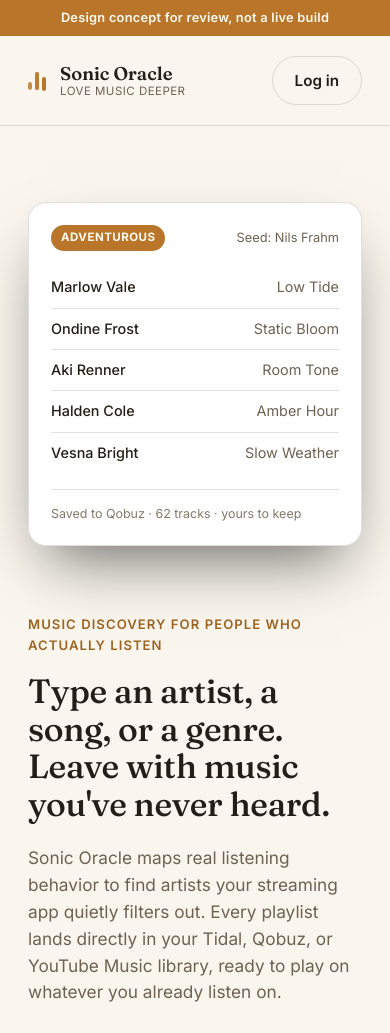
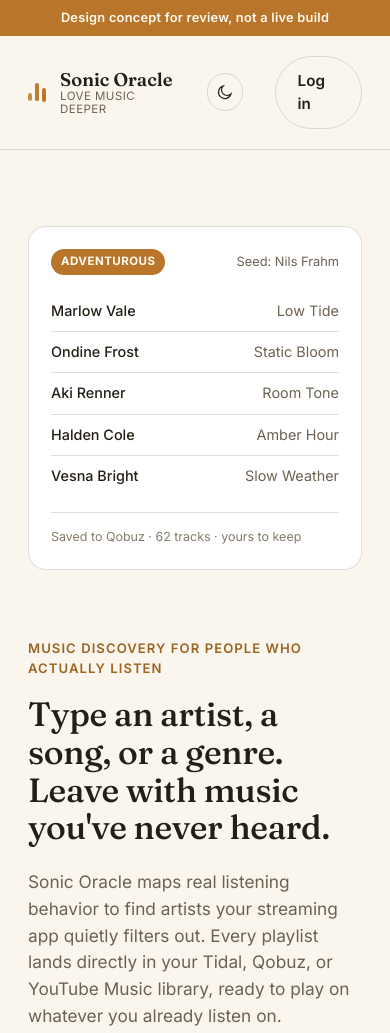
Before and after one commit to kobexamoh/sonic-oracle-homepage-concept, a plain HTML site: page index.html in a window 390 px wide. Shown: the top 1033 px of the page. Drawn offline with Linux system fonts and the light colour scheme.

Commit message:
v2: dark/light toggle, remove gradient/shadow glow effects
- Add data-theme attribute + localStorage-persisted toggle (defaults to
  system prefers-color-scheme), inline head script avoids flash of
  wrong theme.
- difference-col-new: flat --accent-wash tint instead of a
  gradient-to-transparent glow.
- result-card: dropped the wide diffuse box-shadow; border + surface
  contrast only.
- vinyl: replaced the repeating-radial-gradient groove rings with a
  plain two-ring + center-dot outline (no gradient).
- Unified faint-text colors into a --text-faint token, tuned for
  WCAG AA contrast in both themes.

Co-Authored-By: Warp <agent@warp.dev>

```diff
--- a/index.html
+++ b/index.html
@@ -8,6 +8,15 @@
 <link rel="preconnect" href="https://fonts.gstatic.com" crossorigin>
 <link href="https://fonts.googleapis.com/css2?family=Fraunces:ital,opsz,wght@0,9..144,400;0,9..144,500;0,9..144,600;1,9..144,500&family=Inter:wght@400;500;600;700&display=swap" rel="stylesheet">
 <link rel="stylesheet" href="style.css">
+<script>
+(function () {
+  try {
+    var stored = localStorage.getItem("sonic-oracle-theme");
+    var theme = stored || (window.matchMedia("(prefers-color-scheme: light)").matches ? "light" : "dark");
+    document.documentElement.setAttribute("data-theme", theme);
+  } catch (e) {}
+})();
+</script>
 </head>
 <body>
 
@@ -29,6 +38,15 @@
       <a href="#difference">Why it's different</a>
       <a href="#pricing">Pricing</a>
     </nav>
+    <button type="button" class="theme-toggle" id="themeToggle" aria-label="Switch to light mode" aria-pressed="false">
+      <svg class="icon-sun" viewBox="0 0 24 24" fill="none" stroke="currentColor" stroke-width="1.6" aria-hidden="true">
+        <circle cx="12" cy="12" r="4.2"></circle>
+        <path d="M12 2.5v2.4M12 19.1v2.4M4.2 4.2l1.7 1.7M18.1 18.1l1.7 1.7M2.5 12h2.4M19.1 12h2.4M4.2 19.8l1.7-1.7M18.1 5.9l1.7-1.7"></path>
+      </svg>
+      <svg class="icon-moon" viewBox="0 0 24 24" fill="none" stroke="currentColor" stroke-width="1.6" aria-hidden="true">
+        <path d="M20 14.5A8.5 8.5 0 1 1 9.5 4a6.6 6.6 0 1 0 10.5 10.5Z"></path>
+      </svg>
+    </button>
     <a class="btn btn-ghost" href="#pricing">Log in</a>
   </div>
 </header>
@@ -154,5 +172,6 @@
   </div>
 </footer>
 
+<script src="script.js" defer></script>
 </body>
 </html>
--- /dev/null
+++ b/script.js
@@ -0,0 +1,31 @@
+(function () {
+  var STORAGE_KEY = "sonic-oracle-theme";
+  var root = document.documentElement;
+  var toggle = document.getElementById("themeToggle");
+
+  if (!toggle) return;
+
+  function currentTheme() {
+    return root.getAttribute("data-theme") === "light" ? "light" : "dark";
+  }
+
+  function applyTheme(theme) {
+    root.setAttribute("data-theme", theme);
+    toggle.setAttribute("aria-pressed", String(theme === "light"));
+    toggle.setAttribute(
+      "aria-label",
+      theme === "light" ? "Switch to dark mode" : "Switch to light mode"
+    );
+  }
+
+  // Sync the toggle's a11y state with whatever the inline head script already set.
+  applyTheme(currentTheme());
+
+  toggle.addEventListener("click", function () {
+    var next = currentTheme() === "light" ? "dark" : "light";
+    applyTheme(next);
+    try {
+      localStorage.setItem(STORAGE_KEY, next);
+    } catch (e) {}
+  });
+})();
--- a/style.css
+++ b/style.css
@@ -1,16 +1,35 @@
 :root {
+  --bg: #0e0d0a;
+  --bg-alt: #16140f;
+  --surface: #1c1a15;
+  --surface-line: rgba(245, 241, 232, 0.1);
+  --text: #f5f1e8;
+  --text-muted: #b4ac9a;
+  --text-faint: #9c9080;
+  --accent: #e3a34f;
+  --accent-strong: #f2c078;
+  --accent-ink: #241a0c;
+  --accent-wash: #241c10;
+  --groove-line: rgba(245, 241, 232, 0.05);
+  --card-shadow: none;
+  --serif: "Fraunces", Georgia, serif;
+  --sans: "Inter", -apple-system, BlinkMacSystemFont, "Segoe UI", sans-serif;
+  --max: 1120px;
+}
+
+:root[data-theme="light"] {
   --bg: #faf6ee;
   --bg-alt: #f1e9d7;
   --surface: #ffffff;
   --surface-line: rgba(36, 30, 20, 0.14);
   --text: #241f16;
   --text-muted: #6d6252;
+  --text-faint: #857b68;
   --accent: #b9762a;
   --accent-strong: #9c6420;
   --accent-ink: #fffaf0;
-  --serif: "Fraunces", Georgia, serif;
-  --sans: "Inter", -apple-system, BlinkMacSystemFont, "Segoe UI", sans-serif;
-  --max: 1120px;
+  --accent-wash: #f7ecd8;
+  --groove-line: rgba(36, 30, 20, 0.06);
 }
 
 * { box-sizing: border-box; }
@@ -24,6 +43,7 @@ body {
   font-family: var(--sans);
   line-height: 1.55;
   -webkit-font-smoothing: antialiased;
+  transition: background-color 0.2s ease, color 0.2s ease;
 }
 
 .wrap {
@@ -153,6 +173,31 @@ body {
 
 .btn-large { padding: 15px 30px; font-size: 1.05rem; }
 
+/* Theme toggle */
+.theme-toggle {
+  display: inline-flex;
+  align-items: center;
+  justify-content: center;
+  width: 38px;
+  height: 38px;
+  padding: 0;
+  border-radius: 999px;
+  border: 1px solid var(--surface-line);
+  background: transparent;
+  color: var(--text);
+  cursor: pointer;
+  transition: border-color 0.15s ease, color 0.15s ease;
+}
+
+.theme-toggle:hover { border-color: var(--accent); color: var(--accent-strong); }
+
+.theme-toggle svg { width: 18px; height: 18px; }
+
+.theme-toggle .icon-moon { display: none; }
+
+:root[data-theme="light"] .theme-toggle .icon-sun { display: none; }
+:root[data-theme="light"] .theme-toggle .icon-moon { display: block; }
+
 /* Hero */
 .hero { padding: 76px 0 96px; position: relative; overflow: hidden; }
 
@@ -209,10 +254,10 @@ h1 {
   padding: 12px 14px;
 }
 
-.discover-box input::placeholder { color: #8a8070; }
+.discover-box input::placeholder { color: var(--text-faint); }
 
 .hero-fineprint {
-  color: #837a68;
+  color: var(--text-faint);
   font-size: 0.85rem;
   margin: 14px 0 34px;
 }
@@ -248,14 +293,31 @@ h1 {
   top: 50%;
   left: 50%;
   transform: translate(-58%, -50%);
-  background:
-    repeating-radial-gradient(circle at center,
-      rgba(36,30,20,0.06) 0px,
-      rgba(36,30,20,0.06) 2px,
-      transparent 3px,
-      transparent 9px);
-  border: 1px solid var(--surface-line);
+  background: none;
+  border: 1px solid var(--groove-line);
   z-index: 0;
+}
+
+.vinyl::before,
+.vinyl::after {
+  content: "";
+  position: absolute;
+  top: 50%;
+  left: 50%;
+  border-radius: 50%;
+  transform: translate(-50%, -50%);
+}
+
+.vinyl::before {
+  width: 220px;
+  height: 220px;
+  border: 1px solid var(--groove-line);
+}
+
+.vinyl::after {
+  width: 16px;
+  height: 16px;
+  background: var(--groove-line);
 }
 
 .result-card {
@@ -267,7 +329,7 @@ h1 {
   padding: 22px;
   width: 100%;
   max-width: 380px;
-  box-shadow: 0 30px 60px -20px rgba(0,0,0,0.6);
+  box-shadow: var(--card-shadow);
 }
 
 .result-card-head {
@@ -308,7 +370,7 @@ h1 {
 
 .result-card-foot {
   font-size: 0.78rem;
-  color: #837a68;
+  color: var(--text-faint);
   border-top: 1px solid var(--surface-line);
   padding-top: 14px;
 }
@@ -339,8 +401,8 @@ h1 {
 .difference-col-old { background: transparent; }
 
 .difference-col-new {
-  background: linear-gradient(165deg, rgba(227,163,79,0.12), transparent);
-  border-color: rgba(227,163,79,0.4);
+  background: var(--accent-wash);
+  border-color: var(--accent);
 }
 
 .difference-label {
```
